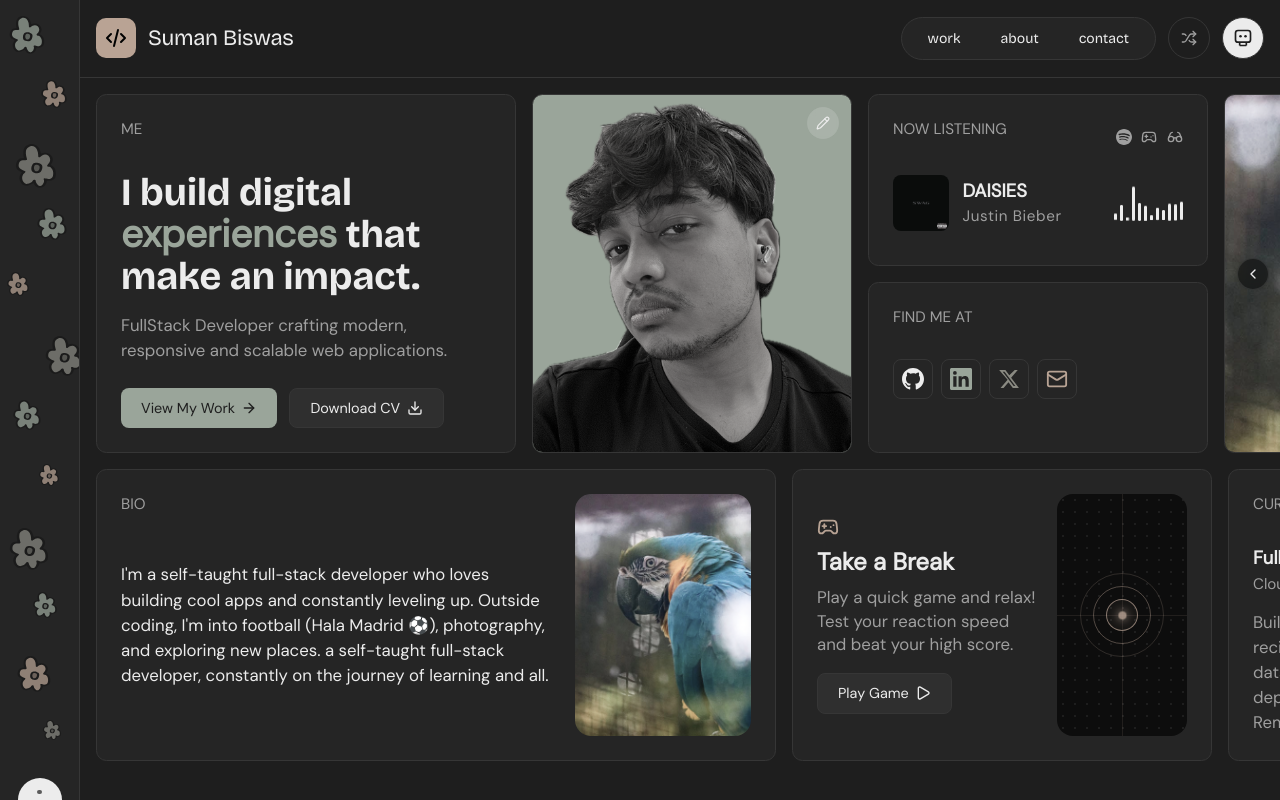
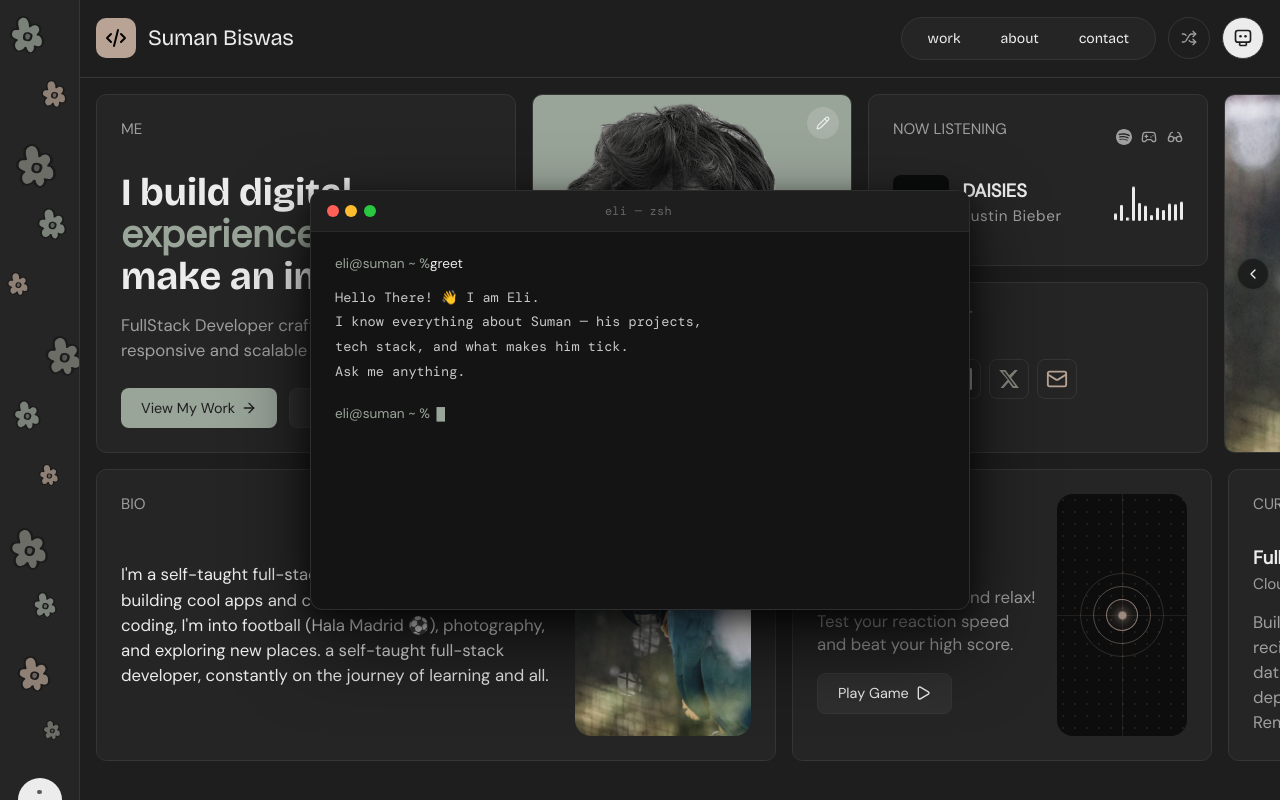
Before and after one commit to sumanbiswas7/sumanbiswas, a Next.js app: page / in a window 1280 px wide. Both pictures are taken after a click on the button 1243 px from the left and 38 px from the top of the page. Built offline with nearby package versions, Linux system fonts and the light colour scheme.

Commit message:
feat: eli terminal w action buttons

```diff
--- a/src/app/page.tsx
+++ b/src/app/page.tsx
@@ -8,6 +8,8 @@ import Image from "next/image";
 import { ExternalLink, GitFork } from "lucide-react";
 import Button from "@/components/ui/Button";
 import styles from "./page.module.scss";
+import { EliProvider } from "@/context/EliContext";
+import EliTerminal from "@/components/EliTerminal/EliTerminal";
 
 const PROJECTS = [
   {
@@ -149,6 +151,8 @@ export default function Home() {
   }
 
   return (
+    <EliProvider>
+    <EliTerminal />
     <div className={styles.layout}>
       <Sidebar expanded={sidebarExpanded} />
       <div ref={scrollAreaRef} className={styles.scrollArea}>
@@ -367,5 +371,6 @@ export default function Home() {
         </div>
       </div>
     </div>
+    </EliProvider>
   );
 }
--- a/src/components/BentoGrid/EliCard.tsx
+++ b/src/components/BentoGrid/EliCard.tsx
@@ -1,7 +1,9 @@
-import { ArrowRight, Sparkles } from "lucide-react";
+"use client";
+import { ArrowRight } from "lucide-react";
 import styles from "./BentoGrid.module.scss";
 import Card from "./Card";
 import Button from "@/components/ui/Button";
+import { useEli } from "@/context/EliContext";
 
 function EliRobot() {
   return (
@@ -51,6 +53,7 @@ function EliRobot() {
 }
 
 export default function EliCard() {
+  const { openEli } = useEli();
   return (
     <Card className={styles.eliCard}>
       {/* Background decorative circles */}
@@ -76,7 +79,7 @@ export default function EliCard() {
           tech. Get instant answers and helpful suggestions.
         </p>
 
-        <Button label="Try Eli" icon={ArrowRight} variant="primary" />
+        <Button label="Try Eli" icon={ArrowRight} variant="primary" onClick={openEli} />
       </div>
     </Card>
   );
--- /dev/null
+++ b/src/components/EliTerminal/EliTerminal.module.scss
@@ -0,0 +1,148 @@
+@use "@/styles/variables" as *;
+
+.terminal {
+  position: fixed;
+  z-index: 1000;
+  width: 660px;
+  min-height: 420px;
+  background: #141414;
+  border-radius: 12px;
+  border: 1px solid #2e2e2e;
+  box-shadow:
+    0 32px 80px rgba(0, 0, 0, 0.7),
+    0 8px 24px rgba(0, 0, 0, 0.5),
+    inset 0 1px 0 rgba(255, 255, 255, 0.04);
+  display: flex;
+  flex-direction: column;
+  overflow: hidden;
+  user-select: none;
+}
+
+.fullscreen {
+  left: 0 !important;
+  top: 0 !important;
+  width: 100vw !important;
+  height: 100vh !important;
+  border-radius: 0;
+  border: none;
+}
+
+// ─── Title bar ───────────────────────────────────────────────────────────────
+
+.titleBar {
+  display: flex;
+  align-items: center;
+  gap: 0.5rem;
+  padding: 0.75rem 1rem;
+  background: #1e1e1e;
+  border-bottom: 1px solid #2a2a2a;
+  cursor: grab;
+  flex-shrink: 0;
+
+  &:active { cursor: grabbing; }
+}
+
+.trafficLights {
+  display: flex;
+  align-items: center;
+  gap: 0.4rem;
+  flex-shrink: 0;
+}
+
+.light {
+  width: 12px;
+  height: 12px;
+  border-radius: 50%;
+  border: none;
+  cursor: pointer;
+  padding: 0;
+  transition: filter 0.15s ease;
+
+  &:hover { filter: brightness(1.25); }
+}
+
+.red    { background: #ff5f57; }
+.yellow { background: #febc2e; }
+.green  { background: #28c840; }
+
+.title {
+  flex: 1;
+  text-align: center;
+  font-family: $font-mono;
+  font-size: 0.75rem;
+  color: #666;
+  letter-spacing: 0.02em;
+  pointer-events: none;
+}
+
+.titleSpacer {
+  width: 52px; // mirrors traffic lights width so title is truly centered
+  flex-shrink: 0;
+}
+
+// ─── Body ────────────────────────────────────────────────────────────────────
+
+.body {
+  flex: 1;
+  padding: 1.25rem 1.5rem 1.5rem;
+  display: flex;
+  flex-direction: column;
+  gap: 0.15rem;
+  overflow-y: auto;
+  scrollbar-width: none;
+  &::-webkit-scrollbar { display: none; }
+}
+
+.line {
+  display: flex;
+  align-items: center;
+  gap: 0;
+  font-family: $font-mono;
+  font-size: 0.85rem;
+  line-height: 1.7;
+}
+
+.prompt {
+  color: $color-sage;
+  white-space: nowrap;
+}
+
+.cmd {
+  color: $color-text-primary;
+}
+
+.outputBlock {
+  margin: 0.5rem 0 1.25rem 0;
+  display: flex;
+  flex-direction: column;
+  gap: 0.1rem;
+}
+
+.output {
+  font-family: $font-mono;
+  font-size: 0.85rem;
+  color: #c8c8c8;
+  line-height: 1.7;
+  margin: 0;
+  padding-left: 0;
+}
+
+.inputLine {
+  display: flex;
+  align-items: center;
+  gap: 0.4rem;
+  font-family: $font-mono;
+  font-size: 0.85rem;
+}
+
+@keyframes blink {
+  0%, 100% { opacity: 1; }
+  50%       { opacity: 0; }
+}
+
+.cursor {
+  color: $color-sage;
+  animation: blink 1.1s step-start infinite;
+  font-size: 0.75rem;
+  line-height: 1;
+}
--- /dev/null
+++ b/src/components/EliTerminal/EliTerminal.tsx
@@ -0,0 +1,103 @@
+"use client";
+import { useRef, useState, useEffect, useCallback } from "react";
+import { useEli } from "@/context/EliContext";
+import styles from "./EliTerminal.module.scss";
+
+export default function EliTerminal() {
+  const { isOpen, closeEli } = useEli();
+  const [isFullscreen, setIsFullscreen] = useState(false);
+  const [pos, setPos] = useState({ x: 0, y: 0 });
+  const [ready, setReady] = useState(false);
+  const dragging = useRef(false);
+  const startMouse = useRef({ x: 0, y: 0 });
+  const startPos = useRef({ x: 0, y: 0 });
+
+  useEffect(() => {
+    if (isOpen && !ready) {
+      setPos({
+        x: Math.max(0, (window.innerWidth - 660) / 2),
+        y: Math.max(0, (window.innerHeight - 420) / 2),
+      });
+      setReady(true);
+    }
+    if (!isOpen) {
+      setReady(false);
+      setIsFullscreen(false);
+    }
+  }, [isOpen, ready]);
+
+  useEffect(() => {
+    function onMouseMove(e: MouseEvent) {
+      if (!dragging.current) return;
+      setPos({
+        x: startPos.current.x + e.clientX - startMouse.current.x,
+        y: startPos.current.y + e.clientY - startMouse.current.y,
+      });
+    }
+    function onMouseUp() { dragging.current = false; }
+    document.addEventListener("mousemove", onMouseMove);
+    document.addEventListener("mouseup", onMouseUp);
+    return () => {
+      document.removeEventListener("mousemove", onMouseMove);
+      document.removeEventListener("mouseup", onMouseUp);
+    };
+  }, []);
+
+  const onTitleBarMouseDown = useCallback((e: React.MouseEvent) => {
+    if (isFullscreen) return;
+    dragging.current = true;
+    startMouse.current = { x: e.clientX, y: e.clientY };
+    startPos.current = { ...pos };
+    e.preventDefault();
+  }, [isFullscreen, pos]);
+
+  if (!isOpen || !ready) return null;
+
+  return (
+    <div
+      className={`${styles.terminal} ${isFullscreen ? styles.fullscreen : ""}`}
+      style={isFullscreen ? {} : { left: pos.x, top: pos.y }}
+    >
+      {/* Title bar */}
+      <div className={styles.titleBar} onMouseDown={onTitleBarMouseDown}>
+        <div className={styles.trafficLights}>
+          <button
+            className={`${styles.light} ${styles.red}`}
+            onClick={closeEli}
+            aria-label="Close"
+          />
+          <button
+            className={`${styles.light} ${styles.yellow}`}
+            onClick={closeEli}
+            aria-label="Minimize"
+          />
+          <button
+            className={`${styles.light} ${styles.green}`}
+            onClick={() => setIsFullscreen((f) => !f)}
+            aria-label="Toggle fullscreen"
+          />
+        </div>
+        <span className={styles.title}>eli — zsh</span>
+        <div className={styles.titleSpacer} />
+      </div>
+
+      {/* Terminal body */}
+      <div className={styles.body}>
+        <div className={styles.line}>
+          <span className={styles.prompt}>eli@suman ~ %</span>
+          <span className={styles.cmd}> greet</span>
+        </div>
+        <div className={styles.outputBlock}>
+          <p className={styles.output}>Hello There! 👋 I am Eli.</p>
+          <p className={styles.output}>I know everything about Suman — his projects,</p>
+          <p className={styles.output}>tech stack, and what makes him tick.</p>
+          <p className={styles.output}>Ask me anything.</p>
+        </div>
+        <div className={styles.inputLine}>
+          <span className={styles.prompt}>eli@suman ~ %</span>
+          <span className={styles.cursor}>█</span>
+        </div>
+      </div>
+    </div>
+  );
+}
--- a/src/components/Navbar/Navbar.tsx
+++ b/src/components/Navbar/Navbar.tsx
@@ -4,10 +4,12 @@ import { useState } from "react";
 import Image from "next/image";
 import { Shuffle } from "lucide-react";
 import { useBentoGrid } from "@/components/BentoGrid/BentoGridContext";
+import { useEli } from "@/context/EliContext";
 import styles from "./Navbar.module.scss";
 
 export default function Navbar() {
   const { shuffle } = useBentoGrid();
+  const { openEli } = useEli();
   const [spinning, setSpinning] = useState(false);
 
   function handleShuffle() {
@@ -40,7 +42,7 @@ export default function Navbar() {
             className={spinning ? styles.shuffleIconSpin : ""}
           />
         </button>
-        <button className={styles.botBtn} aria-label="Chat bot">
+        <button className={styles.botBtn} aria-label="Chat bot" onClick={openEli}>
           <svg
             width="20"
             height="20"
--- a/src/components/Sidebar/Sidebar.tsx
+++ b/src/components/Sidebar/Sidebar.tsx
@@ -2,6 +2,7 @@
 import { useState } from "react";
 import Image from "next/image";
 import { Home, Briefcase, Mail, Gamepad2, Bot } from "lucide-react";
+import { useEli } from "@/context/EliContext";
 import styles from "./Sidebar.module.scss";
 
 const COLORS = {
@@ -122,6 +123,7 @@ function scrollToSection(id: string) {
 export default function Sidebar({ expanded = false }: { expanded?: boolean }) {
   const [iconSet, setIconSet] = useState<IconSet>("flower");
   const [spinning, setSpinning] = useState(false);
+  const { openEli } = useEli();
 
   function handleClick() {
     if (spinning) return;
@@ -162,7 +164,7 @@ export default function Sidebar({ expanded = false }: { expanded?: boolean }) {
             <button
               key={label}
               className={styles.navItem}
-              onClick={() => scrollToSection(id)}
+              onClick={() => label === "Try Eli" ? openEli() : scrollToSection(id)}
             >
               <Icon size={15} className={styles.navIcon} />
               {label}
--- /dev/null
+++ b/src/context/EliContext.tsx
@@ -0,0 +1,27 @@
+"use client";
+import { createContext, useContext, useState, ReactNode } from "react";
+
+interface EliContextValue {
+  isOpen: boolean;
+  openEli: () => void;
+  closeEli: () => void;
+}
+
+const EliContext = createContext<EliContextValue>({
+  isOpen: false,
+  openEli: () => {},
+  closeEli: () => {},
+});
+
+export function EliProvider({ children }: { children: ReactNode }) {
+  const [isOpen, setIsOpen] = useState(false);
+  return (
+    <EliContext.Provider value={{ isOpen, openEli: () => setIsOpen(true), closeEli: () => setIsOpen(false) }}>
+      {children}
+    </EliContext.Provider>
+  );
+}
+
+export function useEli() {
+  return useContext(EliContext);
+}
```
